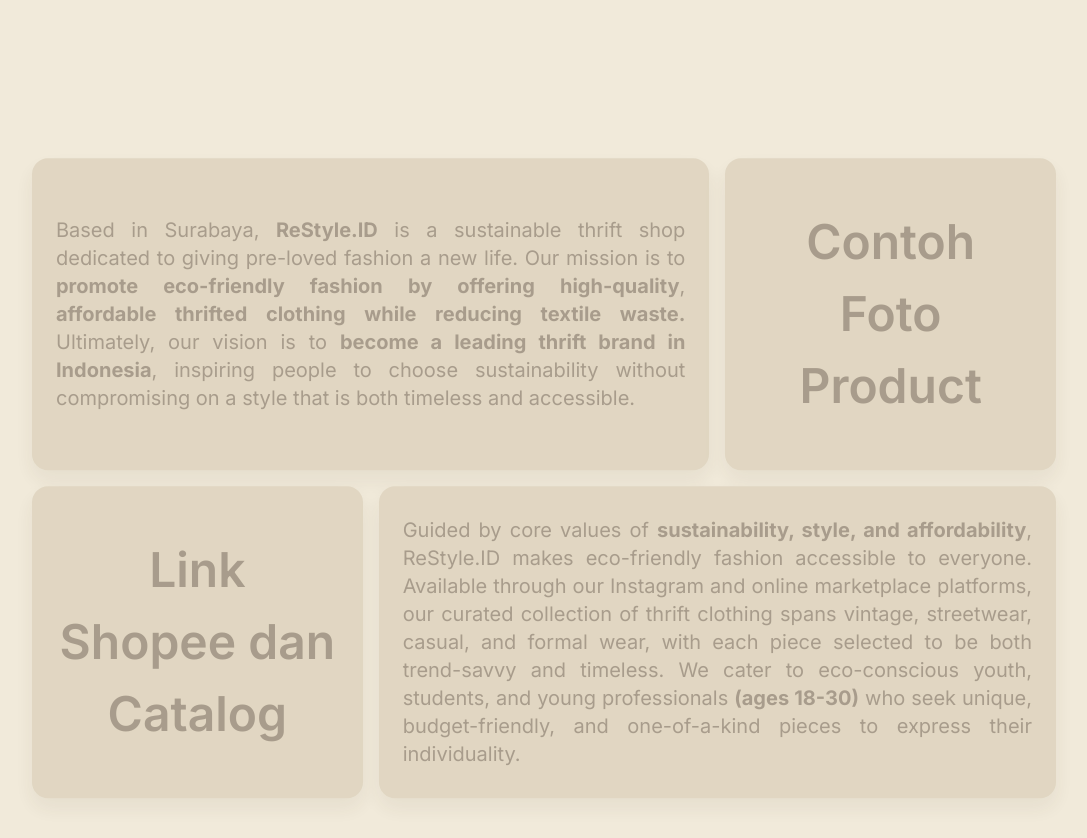
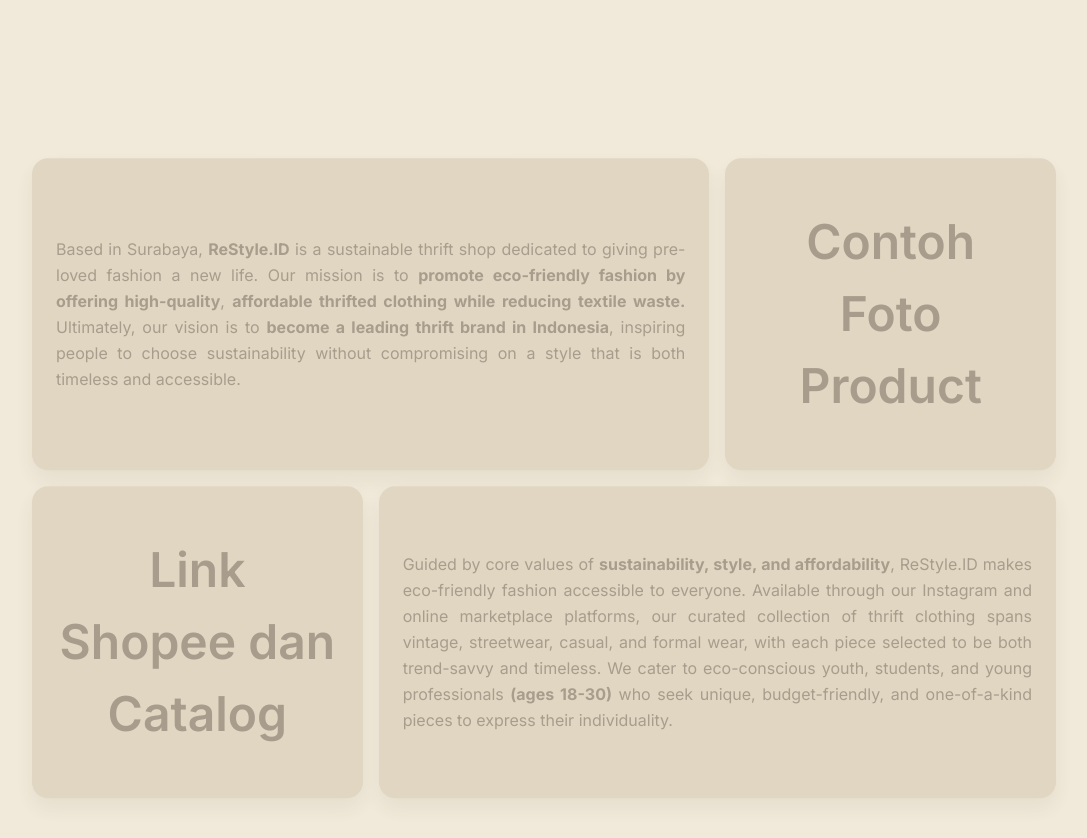
Before and after one commit to Ferdiansyah-Juliputra/restyleid, a Next.js app: page / in a window 1280 px wide. Shown: the top 838 px of the page, without its empty margins (96-1183 px from the left). Built offline with nearby package versions, Linux system fonts and the light colour scheme.

Commit message:
Update page.tsx

```diff
--- a/src/app/page.tsx
+++ b/src/app/page.tsx
@@ -68,7 +68,7 @@
             <div className="w-full max-w-6xl mx-auto mainGrid ">
               <div className="parent">
                 <div className="div1 flex flex-col items-start justify-start">
-                  <p className="text-base sm:text-lg md:text-xl font-normal text-mahogany text-justify">
+                  <p className="text-sm sm:text-base md:text-base lg:text-sm xl:text-base leading-relaxed font-normal text-mahogany text-justify">
                     Based in Surabaya, <strong>ReStyle.ID</strong> is a sustainable thrift shop dedicated to giving pre-loved fashion a new life.
                     Our mission is to <strong>promote eco-friendly fashion by offering high-quality</strong>, <strong>affordable thrifted clothing while reducing textile waste. </strong>
                     Ultimately, our vision is to <strong>become a leading thrift brand in Indonesia</strong>, inspiring people to choose sustainability without compromising on a style that is both timeless and accessible.
@@ -77,7 +77,7 @@
                 <div className="div2 text-center">Contoh Foto Product</div>
                 <div className="div3 text-center">Link Shopee dan Catalog</div>
                 <div className="div4 flex flex-col items-start justify-start">
-                  <p className="text-base sm:text-lg md:text-xl font-normal text-mahogany text-justify">
+                  <p className="ttext-sm sm:text-base md:text-base lg:text-sm xl:text-base leading-relaxed font-normal text-mahogany text-justify">
                     Guided by core values of <strong>sustainability, style, and affordability</strong>,
                     ReStyle.ID makes eco-friendly fashion accessible to everyone. Available through our Instagram and online
                     marketplace platforms, our curated collection of thrift clothing spans vintage, streetwear, casual, and formal
@@ -135,7 +135,7 @@
                 <div className="bg-sand p-6 rounded-2xl flex items-start space-x-4">
                   <div>
                     <h3 className="font-bold text-xl sm:text-2xl text-mahogany mb-1">Fun & Accessible Shopping</h3>
-                    <p className="text-mahogany text-base sm:text-lg md:text-xl mt-4">We&apos;s re active on social media to make your thrift shopping experience enjoyable.</p>
+                    <p className="text-mahogany text-base sm:text-lg md:text-xl mt-4">We&apos;re active on social media to make your thrift shopping experience enjoyable.</p>
                   </div>
                 </div>
               </div>
```
